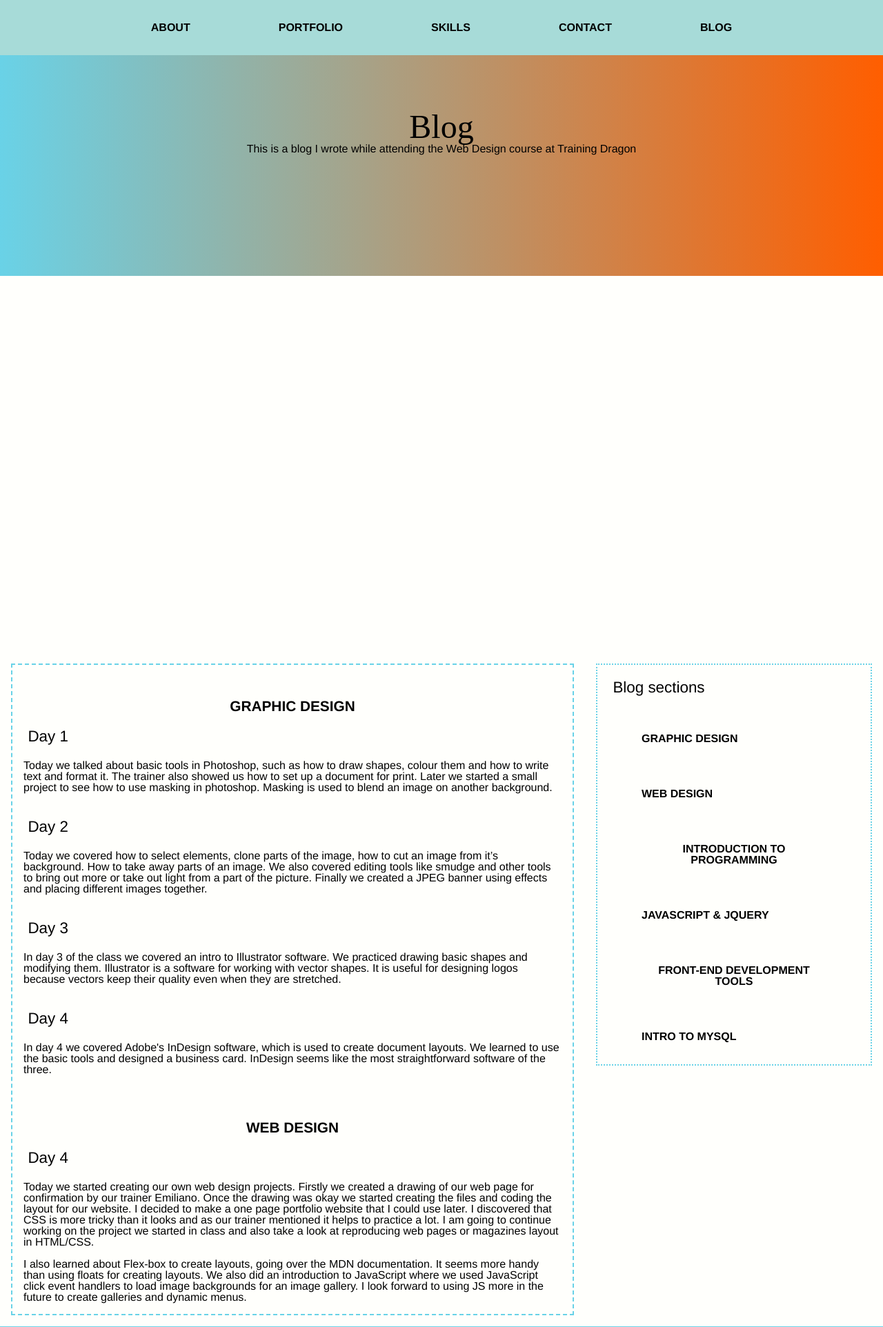
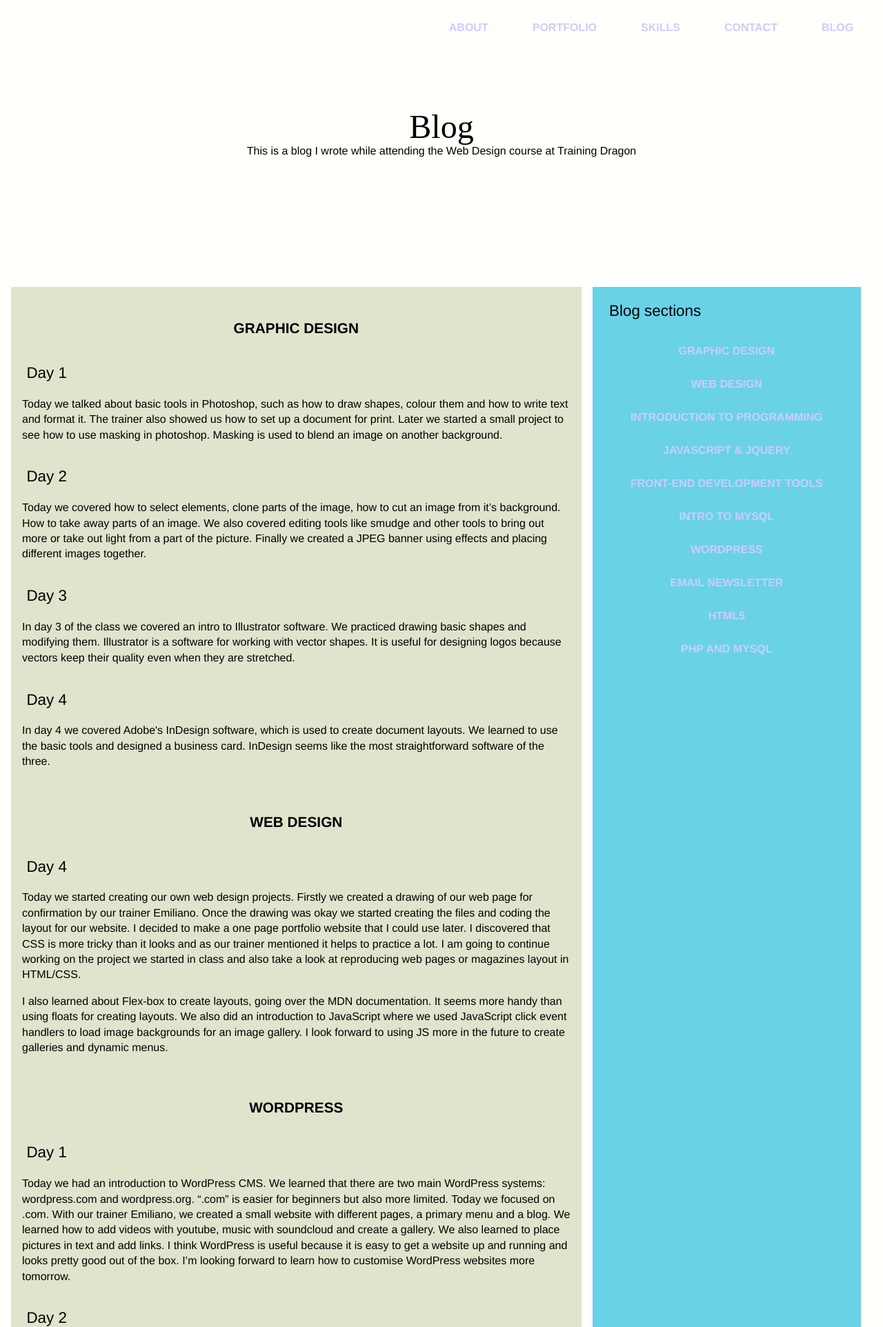
Before and after one commit to jamesbdev/portfolio, a PHP site: page /blog.html in a window 1280 px wide. Shown: the top 1924 px of the page at 69% size. Run offline with PHP 8.4, Linux system fonts and the light colour scheme.

Commit message:
changed header design

```diff
--- a/blog.html
+++ b/blog.html
@@ -8,14 +8,14 @@
   <link rel="stylesheet" href="css/style.css">
 </head>
 <body class="blog">
-  <div class="grid-container">
+
   <header class="blog-header">
     <nav class="main-nav">
       <ul>
         <li><a href="index.html#about">About</a></li>
-        <li><a href="#portfolio">Portfolio</a></li>
-        <li><a href="#skills">Skills</a></li>
-        <li><a href="#contact">Contact</a></li>
+        <li><a href="index.html#portfolio">Portfolio</a></li>
+        <li><a href="index.html#skills">Skills</a></li>
+        <li><a href="index.html#contact">Contact</a></li>
         <li><a href="blog.html">Blog</a></li>
         <!-- <li><a href="#media">Media</a></li> -->
       </ul>
@@ -27,20 +27,23 @@
   </div>
 
   </header>
-  <aside>
+<main>
     <nav class="blog-nav">
       <h3>Blog sections</h3>
       <ul>
-        <li><a href="#graphic-design">Graphic Design</a></li>
-        <li><a href="#web-design">Web Design</a></li>
-        <li><a href="#">Introduction to programming</a></li>
-        <li><a href="#">JavaScript & Jquery</a></li>
-        <li><a href="#">Front-end development tools</a></li>
-        <li><a href="#">Intro to MySQL</a></li>
+        <li class="blog-nav-link"><a href="#graphic-design" class="blog-nav-link">Graphic Design</a></li>
+        <li><a href="#web-design" class="blog-nav-link">Web Design</a></li>
+        <li><a href="#intro-to-programming" class="blog-nav-link">Introduction to programming</a></li>
+        <li><a href="#javascript-intro" class="blog-nav-link">JavaScript & Jquery</a></li>
+        <li><a href="#fedevtools" class="blog-nav-link">Front-end development tools</a></li>
+        <li><a href="#mysql" class="blog-nav-link">Intro to MySQL</a></li>
+        <li><a href="#wordpress">WordPress</a></li>
+        <li><a href="#newsletter">Email newsletter</a></li>
+        <li><a href="#html5">HTML5</a></li>
+        <li><a href="#php">PHP and MySQL</a></li>
+
       </ul>
     </nav>
-</aside>
-  <main>
     <article>
       <h2 id="graphic-design">Graphic Design</h2>
 
@@ -53,9 +56,7 @@
         <p>In day 3 of the class we covered an intro to Illustrator software. We practiced drawing basic shapes and modifying them. Illustrator is a software for working with vector shapes. It is useful for designing logos because vectors keep their quality even when they are stretched. </p>
       <h3>Day 4</h3>
         <p>In day 4 we covered Adobe's InDesign software, which is used to create document layouts. We learned to use the basic tools and designed a business card. InDesign seems like the most straightforward software of the three.</p>
-    </article>
-    <article>
-      <h2>Web Design</h2>
+      <h2 id="web-design">Web Design</h2>
         <h3>Day 4</h3>
           <p>Today we started creating our own web design projects. Firstly we created a drawing of our web page for confirmation by our trainer Emiliano. Once the drawing was okay we started creating the files and coding the layout for our website. I decided to make a one page portfolio website that I could use later. I discovered that CSS is more tricky than it looks and as our trainer mentioned it helps to practice a lot. I am going to continue working on the project we started in class and also take a look at reproducing web pages or magazines layout in HTML/CSS.</p>
 
@@ -63,7 +64,42 @@
 
 We also did an introduction to JavaScript where we used JavaScript click event handlers to load image backgrounds for an image gallery. I look forward to using JS more in the future to create galleries and dynamic menus.
 </p>
-    </article>
+<h2 id="wordpress">WordPress</h2>
+  <h3>Day 1</h3>
+    <p>Today we had an introduction to WordPress CMS. We learned that there are two main WordPress systems: wordpress.com and wordpress.org. “.com” is easier for beginners but also more limited. Today we focused on .com. With our trainer Emiliano, we created a small website with different pages, a primary menu and a blog. We learned how to add videos with youtube, music with soundcloud and create a gallery. We also learned to place pictures in text and add links. I think WordPress is useful because it is easy to get a website up and running and looks pretty good out of the box. I’m looking forward to learn how to customise WordPress websites more tomorrow. </p>
+  <h3>Day 2</h3>
+    <p>Today we went over how to install a WordPress application on the control panel and manually. Then we saw how to install various plug-ins such as security plug ins and gallery. We talked about WordPress security and how to make the application more robust. </p>
+<h2 id="mysql">Intro to MySQL</h2>
+  <p>Today we learned about MySQL(Structured Query Language), which is a system to create databases and manipulate data. We looked at  how to create tables and extract information and how to create relationships between tables. I’m quite new to mySQL so I found it challenging as was lots of information to take in. We talked about LAMP stack which is Linux, Apache, Mysql and Php. We did an activity where we had to create a new database for a DVD store. I think I will need to go over the material again and do my own learning to better grasp the fundamentals of MySQL. </p>
+
+    <h2 id="newsletter" class="blog-title">Email newsletter</h2>
+    <p>Today we learned about Email coding using HTML and CSS. It is quite different to web page design because email clients can only read old HTML and CSS so we need to code with older HTML standards. For example, for layouts we should use tables. Also there is no recognition of ID for selecting CSS so we write inline CSS for design purposes. In class we coded a newsletter for the Training Dragon school.
+
+</p>
+<h2 id="fedevtools">Front-end developer tools</h2>
+  <h3>Day 1 - Git and Github</h3>
+    <p>Today we learned about Git and Github. We also had an overview of using the command line. It was quite comprehensive. We learned that using github we can work in teams on a same project. We can pull each other’s project and push to the main repository, which is where the project sits. Also it’s possible to create multiple branches and come back to earlier versions of the project.
+</p>
+<h3>Day 2 - node.js development tools</h3>
+  <p>Today we learned about Node.js development tools such as Gulp, Node Package Manager and Yarn and saw how they can help to automate and speed up the development workflow. We saw how to install node.js, which is a runtime environment that can run JavaScript on the server. We installed Node Package Manager and installed dependencies such as Jquery and also a browser window, which automatically update itself: “browsersync”. Emiliano recommended that we start using these tools as soon as possible so that we can become used to working with them and also because they can greatly help our workflow. </p>
+<h3>Day 3 - Responsive web</h3>
+  <p>Today we learned about mobile responsive design in other words how to style a website so that it works on multiple screens. It’s interesting that nowadays there are so many different screens available from large desktop computers to handheld phones and web sites and applications need to have a coherent format that works on each screen. There are many techniques to do that. We learned to use CSS grids to create responsive grids. Also there is a way of loading different pictures to fit different screens. The main technique to apply different CSS rules to different screens is to use media queries, which specify for which screen width specific CSS rules apply. </p>
+<h3>Day 4 - SASS</h3>
+  <p>Today we learned about SASS which is a new way to write CSS. SASS code gets compiled into CSS. It seems more flexible than CSS because you can create variables and loops and other interesting techniques like mixins. CSS by itself can be a bit too repetitive but SASS looks like a programming language for CSS, which looks more powerful. </p>
+  <h3> Day 5 - Bootstrap</h3>
+    <p>Today we learned about Bootstrap and how to create interfaces with it. It seems quite straightforward to use and also quite useful and comprehensive. </p>
+<h2 id="intro-to-programming" class="blog-title">Introduction to Programming</h2>
+  <p>Today we had an introduction to programming concepts such as planning and designing the solution prior to writing code.
+
+I thought that was useful because when you program sometimes the most difficult part is not writing the code but knowing exactly what steps to take to solve the problems. We also talked about splitting the problem into small parts. </p>
+<h2 id="javascript-intro">Intro to JavaScript & Jquery</h2>
+  <h3>Day 1</h3>
+    <p>Today we had an introduction to JavaScript and the DOM. With JavaScript you can animate HTML and CSS elements such as changing the CSS or the content with HTML. We learned some ES6 variables like const and let, different types of loops such as for loop, for while, and switch. We learned about arrays and objects. We learned that objects have properties and methods, which we can access and create. </p>
+  <h3>Day 2</h3>
+    <p>Today we talked about jQuery, which is a library for JS. It makes writing JS and selecting the DOM faster.
+</p>
+  </article>
+
 </main>
 <footer>
 
@@ -74,6 +110,6 @@ We also did an introduction to JavaScript where we used JavaScript click event h
     <p>Copyright &copy; James Bremner 2018</p>
 </div><!--social media-->
 </footer>
-</div><!--grid container-->
+
 </body>
 </html>
--- a/css/style.css
+++ b/css/style.css
@@ -55,10 +55,10 @@ table {
 
 /* header section  */
 header {
-  background-color: #69d2e7;
+  /* background-color: #69d2e7; */
   height: 36em;
-  background-image: linear-gradient(to right,#69d2e7, #FF5E00);
-  /* background-image: url("images/header/seoul.jpg"); */
+  /* background-image: linear-gradient(to right,#69d2e7, #FF5E00); */
+  /* background-image: url("video/trees.mp4"); */
 
 }
 
@@ -70,17 +70,19 @@ header {
 .main-nav {
   /* border-bottom: 3px solid #FF5E00; */
   /* background-color: #c2ffff; */
-  background-color: #A7DBD8;
+  /* background-color: #A7DBD8; */
+
   display: flex;
   /* opacity: 0.95; */
   position: fixed;
   top: 0;
-  width: 100%;
+	margin-left: 35em;
+  width: 60%;
   z-index: 10;
 }
 
  nav a {
-  color: #000;
+  color: #ccf;
   font-family: helvetica, arial, sans-serif;
   font-weight: bold;
   text-decoration: none;
@@ -95,7 +97,7 @@ nav a:active, nav a:hover {
 
 li {
   /* display: inline-block; */
-  padding: 2em 4em;
+  padding: 2em 2em;
   position: sticky;
   text-align: center;
 
@@ -111,13 +113,13 @@ nav ul {
 }
 
 
-.photo{
+/* .photo{
   border: 4px solid #fff;
   height: 120px;
   margin-bottom: 1em;
   margin-top: 3em;
   /* padding-top: 3em; */
-}
+} */
 
 .name {
   font-size: 1.5em;
@@ -128,13 +130,18 @@ nav ul {
 
 .about {
   /* background-color: #FF5E00; */
+	color: #fff;
   display: block;
   margin: 5em auto 0 auto;
   text-align: center;
-  width: 50%;
+  width: 100%;
 }
-
-.about p {
+.about-description {
+	width: 100%;
+	height: 10em;
+	background-color: navy;
+}
+.about-description p {
   /* background-color: #FF5E00; */
   margin: 0 auto;
   padding: 1em;
@@ -182,6 +189,15 @@ header p {
   width: 20%;
 }
 
+video {
+	position: relative;
+	z-index:-1;
+	top:-30em;
+	right: 0;
+	width: 100%;
+	/* height: 45em; */
+}
+
 /* main section  */
 
 /* *:focus {
@@ -225,6 +241,7 @@ hr {
 
 
 }
+
 
 /*Portfolio*/
 
@@ -537,13 +554,13 @@ footer p {
 
 /*Blog page*/
 
-.blog .grid-container {
+/* .blog .grid-container {
 	display: grid;
 	grid-gap: 1rem;
 	grid-template-columns: 1fr 1fr 1fr;
 	grid-template-rows: 1fr 1fr 1fr;
 
-}
+} */
 
 .blog h1 {
 	font-size: 3em;
@@ -559,28 +576,36 @@ footer p {
 
 .blog-header {
 	height: 25em;
-	grid-row: 1/2;
-	grid-column: 1/4;
+	/* grid-row: 1/2;
+	grid-column: 1/4; */
+}
+
+
+.blog main {
+	font-family: helvetica, arial, sans-serif;
+
+	display: grid;
+	grid: "h h h"
+	      "a a b"
+				"f f f";
+	grid-gap: 1em;
+	grid-template-columns: 1fr 1fr 1fr;
+	margin: 0 1em;
 }
 
 .blog-nav {
 	border: 2px dotted #69d2e7;
+	background-color: #69d2e7;
 	/* display: flex; */
-	grid-row: 2/3;
-	grid-column: 3/4;
+	grid-area: b;
 	margin-right: 1em;
 	/* position: relative;
 	top: 10em; */
 
 }
 
-.blog main {
-	font-family: helvetica, arial, sans-serif;
-	border: 2px dashed #69d2e7;
-	grid-row: 2/3;
-	grid-column: 1/3;
-	margin: 0 1em;
-
+.blog h2{
+	padding-bottom: 1em;
 }
 
 .blog h3{
@@ -588,10 +613,10 @@ font-size: 1.4em;
 font-family: helvetica, arial, sans-serif;
 /* text-align: center; */
 padding: 1em;
-
 }
 
 .blog p {
+	line-height: 1.4em;
 	padding: 0 1em 1em 1em;
 }
 
@@ -599,3 +624,20 @@ padding: 1em;
 	grid-row: 3/3;
 	grid-column: 1/4;
 }
+
+.blog article {
+	background-color: #E0E4CC;
+	grid-area: a;
+	/* border: 2px dashed #69d2e7; */
+
+}
+
+.blog-nav > ul {
+	display:flex;
+	flex-direction: column;
+}
+
+.blog-nav li {
+	display: block;
+	padding: 1em;
+}
```
Also changed, not shown: index.html (+14 -4 lines), 1 other file.
